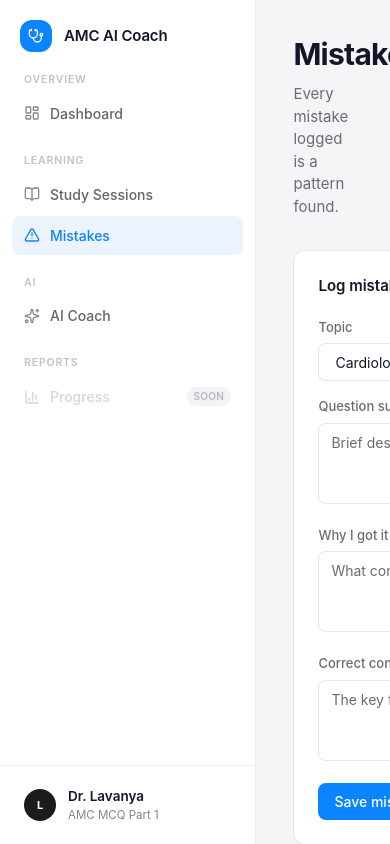
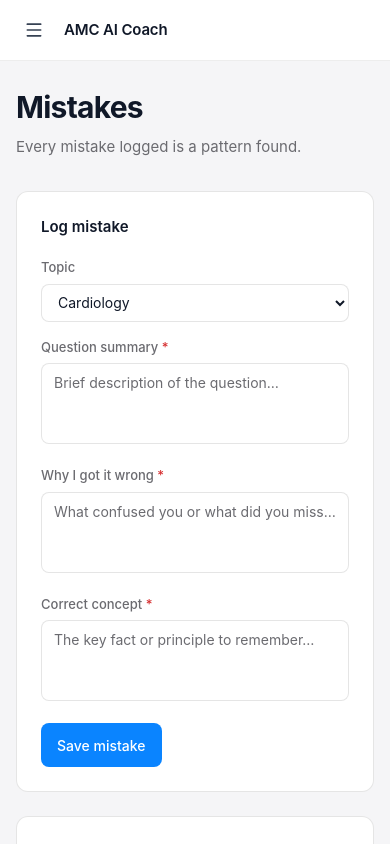
Before and after one commit to BuildWithSai/amc-ai-coach, a React (Vite) app: page /mistakes in a window 390 px wide. Built offline with nearby package versions, Linux system fonts and the light colour scheme.

Commit message:
fix mobile sidebar — close on navigation, fix slide animation clipped by overflow

```diff
--- a/index.html
+++ b/index.html
@@ -3,7 +3,7 @@
   <head>
     <meta charset="UTF-8" />
     <link rel="icon" type="image/svg+xml" href="/favicon.svg" />
-    <meta name="viewport" content="width=device-width, initial-scale=1.0" />
+    <meta name="viewport" content="width=device-width, initial-scale=1.0, viewport-fit=cover" />
     <title>AMC AI Coach</title>
     <link rel="preconnect" href="https://fonts.googleapis.com" />
     <link rel="preconnect" href="https://fonts.gstatic.com" crossorigin />
--- a/src/components/AppShell.tsx
+++ b/src/components/AppShell.tsx
@@ -1,3 +1,4 @@
+import { useState, useEffect } from "react";
 import { Link, useLocation } from "react-router-dom";
 import {
   LayoutDashboard,
@@ -6,6 +7,8 @@ import {
   Sparkles,
   BarChart3,
   Stethoscope,
+  Menu,
+  X,
 } from "lucide-react";
 import type { ReactNode } from "react";
 
@@ -29,25 +32,57 @@ const NAV_GROUPS = [
 
 export function AppShell({ children }: { children: ReactNode }) {
   const { pathname } = useLocation();
+  const [mobileOpen, setMobileOpen] = useState(false);
+
+  const closeSidebar = () => setMobileOpen(false);
+
+  // Close sidebar on any route change — handles same-page taps and browser back/forward
+  useEffect(() => { setMobileOpen(false); }, [pathname]);
 
   return (
     <div className="fixed inset-0 flex overflow-hidden bg-[#F5F5F7]">
-      <aside className="flex h-full w-64 shrink-0 flex-col border-r border-black/[0.07] bg-white">
+
+      {/* Mobile backdrop */}
+      {mobileOpen && (
+        <div
+          className="fixed inset-0 z-30 bg-black/40 md:hidden"
+          onClick={closeSidebar}
+          aria-hidden="true"
+        />
+      )}
+
+      {/* Sidebar */}
+      <aside
+        className={`fixed inset-y-0 left-0 z-40 flex h-full w-64 shrink-0 flex-col border-r border-black/[0.07] bg-white transition-transform duration-200 ease-out md:relative md:z-auto md:translate-x-0 ${
+          mobileOpen ? "translate-x-0" : "-translate-x-full"
+        }`}
+      >
         {/* Brand */}
-        <div className="flex items-center gap-3 px-5 py-5">
-          <div className="flex h-8 w-8 shrink-0 items-center justify-center rounded-xl bg-[#0A84FF]">
-            <Stethoscope className="h-4 w-4 text-white" />
+        <div className="flex items-center justify-between gap-3 px-5 py-5">
+          <div className="flex items-center gap-3">
+            <div className="flex h-8 w-8 shrink-0 items-center justify-center rounded-xl bg-gradient-to-br from-[#0A84FF] to-[#0060D0] shadow-[0_1px_4px_rgba(10,132,255,0.45)]">
+              <Stethoscope className="h-4 w-4 text-white" />
+            </div>
+            <span className="text-[15px] font-semibold tracking-[-0.01em] text-gray-900">
+              AMC AI Coach
+            </span>
           </div>
-          <span className="text-[15px] font-semibold tracking-[-0.01em] text-gray-900">
-            AMC AI Coach
-          </span>
+          {/* Close button — mobile only */}
+          <button
+            type="button"
+            aria-label="Close navigation"
+            onClick={closeSidebar}
+            className="flex h-8 w-8 items-center justify-center rounded-lg hover:bg-gray-100 md:hidden"
+          >
+            <X className="h-4 w-4 text-gray-600" />
+          </button>
         </div>
 
         {/* Navigation */}
         <nav className="flex-1 overflow-y-auto px-3 pb-2">
           {NAV_GROUPS.map(({ section, items }, i) => (
             <div key={section} className={i > 0 ? "mt-5" : ""}>
-              <p className="mb-1.5 px-3 text-[10.5px] font-semibold uppercase tracking-[0.08em] text-[#86868B]/50 select-none">
+              <p className="mb-1.5 select-none px-3 text-[10.5px] font-semibold uppercase tracking-[0.08em] text-[#86868B]/50">
                 {section}
               </p>
               <div className="space-y-[2px]">
@@ -58,7 +93,8 @@ export function AppShell({ children }: { children: ReactNode }) {
                       key={to}
                       to={to}
                       aria-current={active ? "page" : undefined}
-                      className={`group flex items-center gap-2.5 rounded-[8px] px-3 py-[9px] text-[14px] font-medium transition-all duration-100 ${
+                      onClick={closeSidebar}
+                      className={`group flex min-h-[44px] items-center gap-2.5 rounded-[8px] px-3 py-[9px] text-[14px] font-medium transition-all duration-100 md:min-h-0 ${
                         active
                           ? "bg-[#EBF3FF] text-[#0A84FF]"
                           : "text-[#3C3C43]/80 hover:bg-[#F2F2F7] hover:text-gray-900"
@@ -81,10 +117,15 @@ export function AppShell({ children }: { children: ReactNode }) {
 
           {/* Reports — coming soon */}
           <div className="mt-5">
-            <p className="mb-1.5 px-3 text-[10.5px] font-semibold uppercase tracking-[0.08em] text-[#86868B]/50 select-none">
+            <p className="mb-1.5 select-none px-3 text-[10.5px] font-semibold uppercase tracking-[0.08em] text-[#86868B]/50">
               Reports
             </p>
-            <span role="button" aria-disabled="true" tabIndex={-1} className="flex cursor-not-allowed select-none items-center gap-2.5 rounded-[8px] px-3 py-[9px] text-[14px] font-medium text-[#86868B]/35">
+            <span
+              role="button"
+              aria-disabled="true"
+              tabIndex={-1}
+              className="flex cursor-not-allowed select-none items-center gap-2.5 rounded-[8px] px-3 py-[9px] text-[14px] font-medium text-[#86868B]/35"
+            >
               <BarChart3 className="h-4 w-4 shrink-0" />
               <span>Progress</span>
               <span className="ml-auto rounded-full bg-[#F2F2F7] px-[7px] py-[2px] text-[10px] font-semibold uppercase tracking-wide text-[#86868B]/55">
@@ -112,7 +153,28 @@ export function AppShell({ children }: { children: ReactNode }) {
         </div>
       </aside>
 
-      <main className="flex-1 overflow-y-auto">{children}</main>
+      {/* Main */}
+      <main className="flex flex-1 flex-col overflow-hidden">
+        {/* Mobile header — hidden on md+ */}
+        <div className="flex shrink-0 items-center gap-3 border-b border-black/[0.07] bg-white px-4 py-3 md:hidden" style={{ paddingTop: 'max(12px, env(safe-area-inset-top))' }}>
+          <button
+            type="button"
+            aria-label="Open navigation"
+            aria-expanded={mobileOpen}
+            onClick={() => setMobileOpen(true)}
+            className="flex h-9 w-9 items-center justify-center rounded-lg hover:bg-gray-100 active:bg-gray-200"
+          >
+            <Menu className="h-5 w-5 text-gray-700" />
+          </button>
+          <span className="text-[15px] font-semibold tracking-[-0.01em] text-gray-900">
+            AMC AI Coach
+          </span>
+        </div>
+
+        <div className="flex-1 overflow-y-auto">
+          {children}
+        </div>
+      </main>
     </div>
   );
 }
--- a/src/components/Button.tsx
+++ b/src/components/Button.tsx
@@ -15,7 +15,7 @@ export function Button({
 }: ButtonProps) {
   const sizes = {
     sm: "px-3 py-1.5 text-[13px]",
-    md: "px-4 py-2 text-[14px]",
+    md: "min-h-[44px] px-4 py-2 text-[14px] md:min-h-0",
   };
   const variants = {
     primary:
--- a/src/pages/AICoachPage.tsx
+++ b/src/pages/AICoachPage.tsx
@@ -109,7 +109,7 @@ function AICoachPage() {
 
   return (
     <AppShell>
-      <div className="mx-auto w-4/5 px-6 py-8">
+      <div className="mx-auto w-full px-4 py-6 sm:px-6 sm:py-8 lg:w-4/5">
 
         <SectionTitle
           title="AI Coach"
--- a/src/pages/DashboardPage.tsx
+++ b/src/pages/DashboardPage.tsx
@@ -177,7 +177,7 @@ function DashboardPage() {
 
   return (
     <AppShell>
-      <div className="mx-auto w-4/5 px-6 py-8">
+      <div className="mx-auto w-full px-4 py-6 sm:px-6 sm:py-8 lg:w-4/5">
         {/* Header */}
         <div className="mb-8 flex items-start justify-between">
           <div>
@@ -207,7 +207,7 @@ function DashboardPage() {
         ) : (
           <>
             {/* Stats */}
-            <div className="mb-6 grid grid-cols-4 gap-4">
+            <div className="mb-6 grid grid-cols-2 gap-3 sm:gap-4 md:grid-cols-4">
               {STATS.map(({ label, value, delta, pos }) => (
                 <div
                   key={label}
@@ -247,9 +247,9 @@ function DashboardPage() {
             {/* AI Coaching Brief — insight state */}
             {insight && !error && (
               <div className="mb-6 rounded-xl border border-black/10 bg-white">
-                <div className="grid grid-cols-[1fr_308px]">
+                <div className="grid grid-cols-1 lg:grid-cols-[1fr_308px]">
                   {/* Left: insight + action */}
-                  <div className="border-r border-black/5 p-6">
+                  <div className="border-b border-black/5 p-6 lg:border-b-0 lg:border-r">
                     <h2 className="mb-3 text-[20px] font-semibold leading-snug text-balance text-gray-900">
                       {insight.headline}
                     </h2>
@@ -406,7 +406,8 @@ function DashboardPage() {
                 </span>
               </div>
 
-              <table className="w-full">
+              <div className="overflow-x-auto">
+              <table className="w-full min-w-[480px]">
                 <thead>
                   <tr className="border-b border-black/5">
                     {(
@@ -449,6 +450,7 @@ function DashboardPage() {
                   ))}
                 </tbody>
               </table>
+              </div>
             </div>
           </>
         )}
--- a/src/pages/MistakesPage.tsx
+++ b/src/pages/MistakesPage.tsx
@@ -64,14 +64,14 @@ function MistakesPage() {
 
   return (
     <AppShell>
-      <div className="mx-auto w-4/5 px-6 py-8">
+      <div className="mx-auto w-full px-4 py-6 sm:px-6 sm:py-8 lg:w-4/5">
 
         <SectionTitle
           title="Mistakes"
           subtitle="Every mistake logged is a pattern found."
         />
 
-        <div className="grid grid-cols-[380px_1fr] items-start gap-6">
+        <div className="grid grid-cols-1 items-start gap-6 lg:grid-cols-[380px_1fr]">
 
           {/* Form card */}
           <Card padding>
@@ -162,7 +162,8 @@ function MistakesPage() {
                   </p>
                 </div>
               ) : (
-                <table className="w-full table-fixed">
+                <div className="overflow-x-auto">
+                <table className="w-full min-w-[560px] table-fixed">
                   <colgroup>
                     <col className="w-[18%]" />
                     <col className="w-[22%]" />
@@ -227,6 +228,7 @@ function MistakesPage() {
                     })}
                   </tbody>
                 </table>
+                </div>
               )}
             </Card>
           </div>
--- a/src/pages/StudySessionsPage.tsx
+++ b/src/pages/StudySessionsPage.tsx
@@ -71,14 +71,14 @@ function StudySessionsPage() {
 
   return (
     <AppShell>
-      <div className="mx-auto w-4/5 px-6 py-8">
+      <div className="mx-auto w-full px-4 py-6 sm:px-6 sm:py-8 lg:w-4/5">
 
         <SectionTitle
           title="Study Sessions"
           subtitle="Log your practice sessions to track performance over time."
         />
 
-        <div className="grid grid-cols-[380px_1fr] items-start gap-6">
+        <div className="grid grid-cols-1 items-start gap-6 lg:grid-cols-[380px_1fr]">
 
           {/* Form card */}
           <Card padding>
@@ -170,7 +170,8 @@ function StudySessionsPage() {
                 </p>
               </div>
             ) : (
-              <table className="w-full">
+              <div className="overflow-x-auto">
+              <table className="w-full min-w-[480px]">
                 <thead>
                   <tr className="border-b border-black/10">
                     {["Topic", "Date", "Attempted", "Correct", "Accuracy"].map((col) => (
@@ -218,6 +219,7 @@ function StudySessionsPage() {
                   })}
                 </tbody>
               </table>
+              </div>
             )}
           </Card>
         </div>
```
